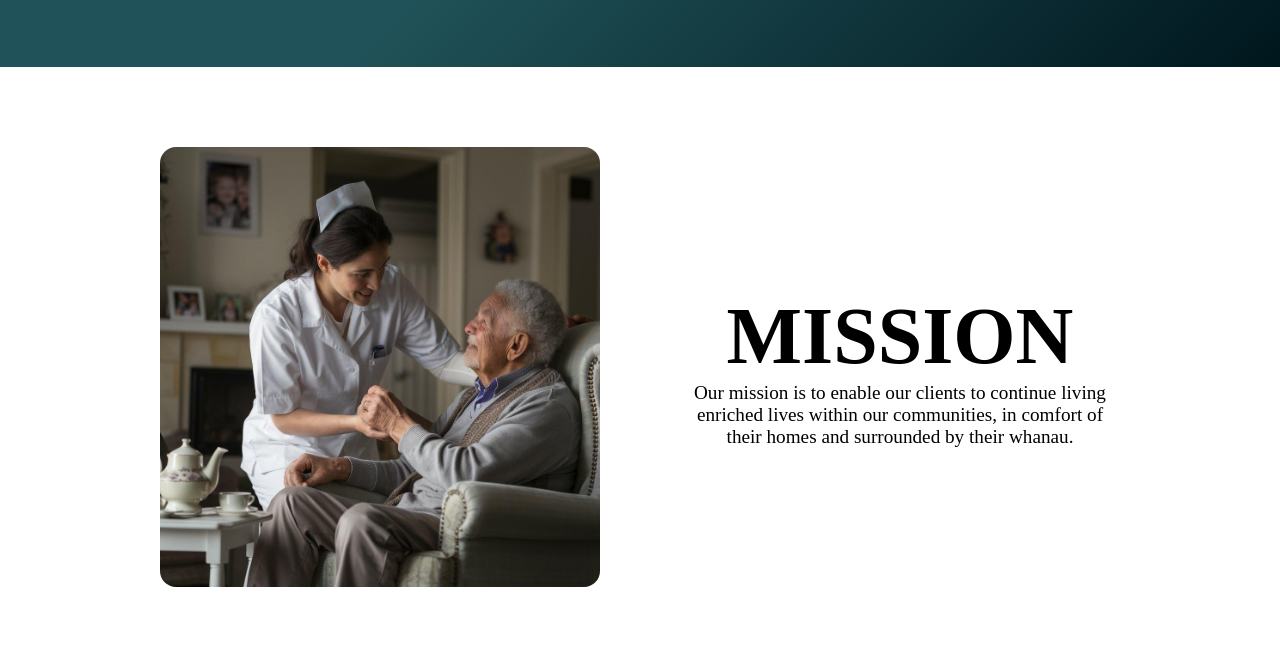
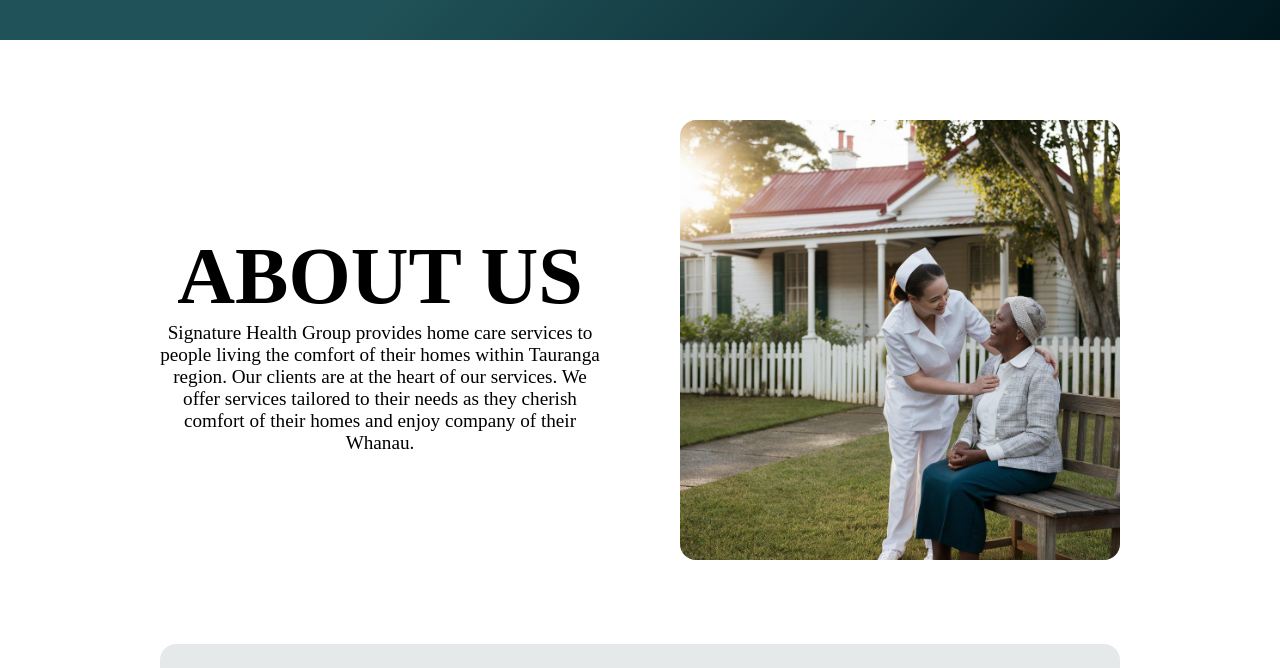
Before and after one commit to JeffleIncarnate/Signature-Health, an Astro site: page /about in a window 1280 px wide. Shown: the part 560-1228 px from the top of the page. Built offline with nearby package versions, Linux system fonts and the light colour scheme; Astro itself is replaced by a stand-in of ours.

Commit message:
feat: simple aboutMain done

```diff
--- /dev/null
+++ b/src/components/aboutMain/aboutMain.scss
@@ -0,0 +1,50 @@
+@import "../../variables";
+
+.AboutMain {
+  width: 75%;
+  margin: 5rem 12.5%;
+
+  display: flex;
+  align-items: center;
+  justify-content: center;
+  flex-direction: column;
+  gap: 5rem;
+
+  > .AboutUs {
+    width: 100%;
+
+    display: flex;
+    align-items: center;
+    justify-content: center;
+    gap: 5rem;
+
+    .AboutUs__Image {
+      flex: 1;
+
+      img {
+        max-width: 100%;
+
+        border-radius: 1rem;
+      }
+    }
+
+    .AboutUs__Text {
+      flex: 1;
+
+      display: flex;
+      align-items: center;
+      justify-content: center;
+      flex-direction: column;
+
+      text-align: center;
+
+      h2 {
+        font-size: 5rem;
+      }
+
+      p {
+        font-size: 1.2rem;
+      }
+    }
+  }
+}
--- /dev/null
+++ b/src/components/aboutMain/aboutMain.tsx
@@ -0,0 +1,29 @@
+import "./aboutMain.scss";
+
+import { FontAwesomeIcon } from "@fortawesome/react-fontawesome";
+import { faBabyCarriage } from "@fortawesome/free-solid-svg-icons/faBabyCarriage";
+
+const AboutMain = () => {
+  return (
+    <main className="AboutMain">
+      <div className="AboutUs">
+        <div className="AboutUs__Text">
+          <h2>ABOUT US</h2>
+          <p>
+            Signature Health Group provides home care services to people living
+            the comfort of their homes within Tauranga region. Our clients are
+            at the heart of our services. We offer services tailored to their
+            needs as they cherish comfort of their homes and enjoy company of
+            their Whanau.
+          </p>
+        </div>
+
+        <div className="AboutUs__Image">
+          <img src="/pictures/aboutImage.jpeg" alt="" />
+        </div>
+      </div>
+    </main>
+  );
+};
+
+export default AboutMain;
--- a/src/pages/about.astro
+++ b/src/pages/about.astro
@@ -1,6 +1,6 @@
 ---
 import Header from "../components/header/header"
-import HomeMain from "../components/homeMain/homeMain"
+import AboutMain from "../components/aboutMain/aboutMain"
 import Footer from "../components/footer/footer"
 ---
 
@@ -16,9 +16,8 @@ import Footer from "../components/footer/footer"
 		<link rel="stylesheet" href="/global.css">
 	</head>
 	<body>
-        <h2>About!</h2>
         <Header />
-        <HomeMain />
+        <AboutMain />
         <Footer />
     </body>
 </html>
```
Also changed, not shown: public/pictures/aboutImage.jpeg (added).
